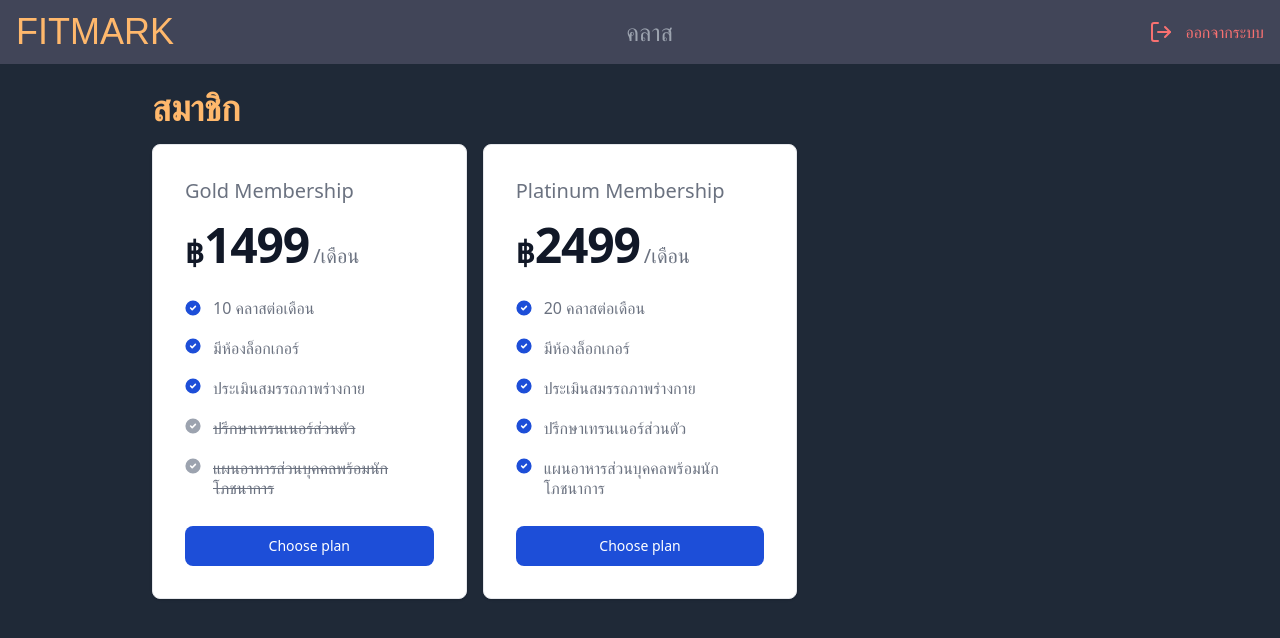
After one commit to Piyanut012/FitMark, a Django app: page /Memberships/ in a window 1280 px wide. The commit adds this page. Shown: the top 638 px of the page. Run offline with Django 5.2, Linux system fonts and the light colour scheme; the visitor is signed in with stand-in values (Sample User, id 1); data that the repository does not hold is empty; some libraries are stand-ins or nearby versions; some web fonts are replaced.

Commit message:
Add Membership page

```diff
--- /dev/null
+++ b/fitness_management/fitmark/templates/Membership.html
@@ -0,0 +1,97 @@
+{% extends "base.html" %}
+{% block title %}Membership{% endblock %}
+{% block nav %}{% include "navbar.html" %}{% endblock %}
+{% block content %}
+    <!-- Class Booking Section -->
+    <section class="max-w-5xl mx-auto p-6">
+        <h2 class="text-4xl font-bold text-accent mb-4">สมาชิก</h2>
+
+        <div class="grid md:grid-cols-3 md:gap-4">
+            <!--  Gold Membership Card -->
+            <div class="w-full max-w-sm p-4 bg-white border border-gray-200 rounded-lg shadow sm:p-8 dark:bg-gray-800 dark:border-gray-700">
+                <h5 class="mb-4 text-xl font-medium text-gray-500 dark:text-gray-400">Gold Membership</h5>
+                <div class="flex items-baseline text-gray-900 dark:text-white">
+                    <span class="text-3xl font-semibold">฿</span>
+                    <span class="text-5xl font-extrabold tracking-tight">1499</span>
+                    <span class="ms-1 text-xl font-normal text-gray-500 dark:text-gray-400">/เดือน</span>
+                </div>
+                <ul role="list" class="space-y-5 my-7">
+                    <li class="flex items-center">
+                        <svg class="flex-shrink-0 w-4 h-4 text-blue-700 dark:text-blue-500" aria-hidden="true" xmlns="http://www.w3.org/2000/svg" fill="currentColor" viewBox="0 0 20 20">
+                        <path d="M10 .5a9.5 9.5 0 1 0 9.5 9.5A9.51 9.51 0 0 0 10 .5Zm3.707 8.207-4 4a1 1 0 0 1-1.414 0l-2-2a1 1 0 0 1 1.414-1.414L9 10.586l3.293-3.293a1 1 0 0 1 1.414 1.414Z"/>
+                        </svg>
+                        <span class="text-base font-normal leading-tight text-gray-500 dark:text-gray-400 ms-3">10 คลาสต่อเดือน</span>
+                    </li>
+                    <li class="flex">
+                        <svg class="flex-shrink-0 w-4 h-4 text-blue-700 dark:text-blue-500" aria-hidden="true" xmlns="http://www.w3.org/2000/svg" fill="currentColor" viewBox="0 0 20 20">
+                        <path d="M10 .5a9.5 9.5 0 1 0 9.5 9.5A9.51 9.51 0 0 0 10 .5Zm3.707 8.207-4 4a1 1 0 0 1-1.414 0l-2-2a1 1 0 0 1 1.414-1.414L9 10.586l3.293-3.293a1 1 0 0 1 1.414 1.414Z"/>
+                        </svg>
+                        <span class="text-base font-normal leading-tight text-gray-500 dark:text-gray-400 ms-3">มีห้องล็อกเกอร์</span>
+                    </li>
+                    <li class="flex">
+                        <svg class="flex-shrink-0 w-4 h-4 text-blue-700 dark:text-blue-500" aria-hidden="true" xmlns="http://www.w3.org/2000/svg" fill="currentColor" viewBox="0 0 20 20">
+                        <path d="M10 .5a9.5 9.5 0 1 0 9.5 9.5A9.51 9.51 0 0 0 10 .5Zm3.707 8.207-4 4a1 1 0 0 1-1.414 0l-2-2a1 1 0 0 1 1.414-1.414L9 10.586l3.293-3.293a1 1 0 0 1 1.414 1.414Z"/>
+                        </svg>
+                        <span class="text-base font-normal leading-tight text-gray-500 dark:text-gray-400 ms-3">ประเมินสมรรถภาพร่างกาย</span>
+                    </li>
+                    <li class="flex line-through decoration-gray-500">
+                        <svg class="flex-shrink-0 w-4 h-4 text-gray-400 dark:text-gray-500" aria-hidden="true" xmlns="http://www.w3.org/2000/svg" fill="currentColor" viewBox="0 0 20 20">
+                        <path d="M10 .5a9.5 9.5 0 1 0 9.5 9.5A9.51 9.51 0 0 0 10 .5Zm3.707 8.207-4 4a1 1 0 0 1-1.414 0l-2-2a1 1 0 0 1 1.414-1.414L9 10.586l3.293-3.293a1 1 0 0 1 1.414 1.414Z"/>
+                        </svg>
+                        <span class="text-base font-normal leading-tight text-gray-500 ms-3">ปรึกษาเทรนเนอร์ส่วนตัว</span>
+                    </li>
+                    <li class="flex line-through decoration-gray-500">
+                        <svg class="flex-shrink-0 w-4 h-4 text-gray-400 dark:text-gray-500" aria-hidden="true" xmlns="http://www.w3.org/2000/svg" fill="currentColor" viewBox="0 0 20 20">
+                        <path d="M10 .5a9.5 9.5 0 1 0 9.5 9.5A9.51 9.51 0 0 0 10 .5Zm3.707 8.207-4 4a1 1 0 0 1-1.414 0l-2-2a1 1 0 0 1 1.414-1.414L9 10.586l3.293-3.293a1 1 0 0 1 1.414 1.414Z"/>
+                        </svg>
+                        <span class="text-base font-normal leading-tight text-gray-500 ms-3">แผนอาหารส่วนบุคคลพร้อมนักโภชนาการ</span>
+                    </li>
+                </ul>
+                <button type="button" class="text-white bg-blue-700 hover:bg-blue-800 focus:ring-4 focus:outline-none focus:ring-blue-200 dark:bg-blue-600 dark:hover:bg-blue-700 dark:focus:ring-blue-900 font-medium rounded-lg text-sm px-5 py-2.5 inline-flex justify-center w-full text-center">Choose plan</button>
+            </div>
+            <!--  Gold Membership Card -->
+            <div class="w-full max-w-sm p-4 bg-white border border-gray-200 rounded-lg shadow sm:p-8 dark:bg-gray-800 dark:border-gray-700">
+                <h5 class="mb-4 text-xl font-medium text-gray-500 dark:text-gray-400">Platinum Membership</h5>
+                <div class="flex items-baseline text-gray-900 dark:text-white">
+                    <span class="text-3xl font-semibold">฿</span>
+                    <span class="text-5xl font-extrabold tracking-tight">2499</span>
+                    <span class="ms-1 text-xl font-normal text-gray-500 dark:text-gray-400">/เดือน</span>
+                </div>
+                <ul role="list" class="space-y-5 my-7">
+                    <li class="flex items-center">
+                        <svg class="flex-shrink-0 w-4 h-4 text-blue-700 dark:text-blue-500" aria-hidden="true" xmlns="http://www.w3.org/2000/svg" fill="currentColor" viewBox="0 0 20 20">
+                        <path d="M10 .5a9.5 9.5 0 1 0 9.5 9.5A9.51 9.51 0 0 0 10 .5Zm3.707 8.207-4 4a1 1 0 0 1-1.414 0l-2-2a1 1 0 0 1 1.414-1.414L9 10.586l3.293-3.293a1 1 0 0 1 1.414 1.414Z"/>
+                        </svg>
+                        <span class="text-base font-normal leading-tight text-gray-500 dark:text-gray-400 ms-3">20 คลาสต่อเดือน</span>
+                    </li>
+                    <li class="flex">
+                        <svg class="flex-shrink-0 w-4 h-4 text-blue-700 dark:text-blue-500" aria-hidden="true" xmlns="http://www.w3.org/2000/svg" fill="currentColor" viewBox="0 0 20 20">
+                        <path d="M10 .5a9.5 9.5 0 1 0 9.5 9.5A9.51 9.51 0 0 0 10 .5Zm3.707 8.207-4 4a1 1 0 0 1-1.414 0l-2-2a1 1 0 0 1 1.414-1.414L9 10.586l3.293-3.293a1 1 0 0 1 1.414 1.414Z"/>
+                        </svg>
+                        <span class="text-base font-normal leading-tight text-gray-500 dark:text-gray-400 ms-3">มีห้องล็อกเกอร์</span>
+                    </li>
+                    <li class="flex">
+                        <svg class="flex-shrink-0 w-4 h-4 text-blue-700 dark:text-blue-500" aria-hidden="true" xmlns="http://www.w3.org/2000/svg" fill="currentColor" viewBox="0 0 20 20">
+                        <path d="M10 .5a9.5 9.5 0 1 0 9.5 9.5A9.51 9.51 0 0 0 10 .5Zm3.707 8.207-4 4a1 1 0 0 1-1.414 0l-2-2a1 1 0 0 1 1.414-1.414L9 10.586l3.293-3.293a1 1 0 0 1 1.414 1.414Z"/>
+                        </svg>
+                        <span class="text-base font-normal leading-tight text-gray-500 dark:text-gray-400 ms-3">ประเมินสมรรถภาพร่างกาย</span>
+                    </li>
+                    <li class="flex">
+                        <svg class="flex-shrink-0 w-4 h-4 text-blue-700 dark:text-blue-500" aria-hidden="true" xmlns="http://www.w3.org/2000/svg" fill="currentColor" viewBox="0 0 20 20">
+                        <path d="M10 .5a9.5 9.5 0 1 0 9.5 9.5A9.51 9.51 0 0 0 10 .5Zm3.707 8.207-4 4a1 1 0 0 1-1.414 0l-2-2a1 1 0 0 1 1.414-1.414L9 10.586l3.293-3.293a1 1 0 0 1 1.414 1.414Z"/>
+                        </svg>
+                        <span class="text-base font-normal leading-tight text-gray-500 dark:text-gray-400 ms-3">ปรึกษาเทรนเนอร์ส่วนตัว</span>
+                    </li>
+                    <li class="flex">
+                        <svg class="flex-shrink-0 w-4 h-4 text-blue-700 dark:text-blue-500" aria-hidden="true" xmlns="http://www.w3.org/2000/svg" fill="currentColor" viewBox="0 0 20 20">
+                        <path d="M10 .5a9.5 9.5 0 1 0 9.5 9.5A9.51 9.51 0 0 0 10 .5Zm3.707 8.207-4 4a1 1 0 0 1-1.414 0l-2-2a1 1 0 0 1 1.414-1.414L9 10.586l3.293-3.293a1 1 0 0 1 1.414 1.414Z"/>
+                        </svg>
+                        <span class="text-base font-normal leading-tight text-gray-500 dark:text-gray-400 ms-3">แผนอาหารส่วนบุคคลพร้อมนักโภชนาการ</span>
+                    </li>
+                </ul>
+                <button type="button" class="text-white bg-blue-700 hover:bg-blue-800 focus:ring-4 focus:outline-none focus:ring-blue-200 dark:bg-blue-600 dark:hover:bg-blue-700 dark:focus:ring-blue-900 font-medium rounded-lg text-sm px-5 py-2.5 inline-flex justify-center w-full text-center">Choose plan</button>
+            </div>
+        </div>
+    </section>
+
+{% endblock %}
--- a/fitness_management/fitmark/templates/navbar.html
+++ b/fitness_management/fitmark/templates/navbar.html
@@ -6,6 +6,7 @@
             {% if request.user.customer %}
             <a href="{% url 'booking' %}" class=" py-4 px-4 hover:text-accent">จองคลาส</a>
             <a href="{% url 'my_booking' %}" class=" py-4 px-4 hover:text-accent">การจองของฉัน</a>
+            <a href="{% url 'memberships' %}" class=" py-4 px-4 hover:text-accent">สมาชิก</a>
             {% elif request.user.trainer %}
             <a href="{% url 'classes_schedule' %}" class=" py-4 px-4 hover:text-accent">ตารางคลาส</a>
             <a href="{% url 'manage_classes' %}" class=" py-4 px-4 hover:text-accent">จัดการคลาส</a>
--- a/fitness_management/fitmark/urls.py
+++ b/fitness_management/fitmark/urls.py
@@ -15,6 +15,7 @@ urlpatterns = [
     path("BookClass/add/", views.BookClass.as_view(), name="add_book_class"),
     path("MyBooking/", views.MyBookingView.as_view(), name="my_booking"),
     path("MyBooking/delete/<int:booking_id>/", views.MyBookingView.as_view(), name="delete_my_booking"),
+    path("Memberships/", views.MembershipsView.as_view(), name="memberships"),
 
     # Trainer pages
     path("ManageClasses/", views.ManageClasses.as_view(), name="manage_classes"),
--- a/fitness_management/fitmark/views.py
+++ b/fitness_management/fitmark/views.py
@@ -11,6 +11,8 @@ from django.http import HttpRequest, HttpResponse, JsonResponse
 from django.views.decorators.csrf import csrf_exempt
 from django.contrib import messages
 from django.utils import timezone
+import qrcode
+from io import BytesIO
 
 class FirstPageView(View):
 
@@ -311,3 +313,44 @@ class MyBookingView(LoginRequiredMixin, PermissionRequiredMixin, View):
         booking.delete()
         messages.success(request, "ยกเลิกการจองสำเร็จ")
         return JsonResponse({"success": True})
+
+class MembershipsView(LoginRequiredMixin, PermissionRequiredMixin, View):
+    login_url = '/login/'
+    permission_required = ["fitmark.view_membership"]
+
+    def handle_no_permission(self):
+
+        if not self.request.user.is_authenticated:
+            messages.error(self.request, "คุณต้องเข้าสู่ระบบก่อน")
+            return redirect(self.login_url)
+
+        messages.error(self.request, "คุณไม่มีสิทธิ์เข้าถึงหน้านี้")
+        return redirect('classes_schedule')
+
+    def get(self, request):
+        memberships = Membership.objects.all()
+        return render(request, 'Membership.html', {"memberships": memberships})
+
+class GenerateQRCodeView(View):
+    def get(self, request, membership_id):
+        membership = get_object_or_404(Membership, id=membership_id)
+
+        # สร้างข้อมูลสำหรับ QR code
+        qr_data = f"สมัครสมาชิก {membership.name} ราคา {membership.price} บาท"
+
+        # สร้าง QR code
+        qr = qrcode.QRCode(
+            version=1,
+            error_correction=qrcode.constants.ERROR_CORRECT_L,
+            box_size=10,
+            border=4,
+        )
+        qr.add_data(qr_data)
+        qr.make(fit=True)
+
+        img = qr.make_image(fill='black', back_color='white')
+        buffer = BytesIO()
+        img.save(buffer, format="PNG")
+        buffer.seek(0)
+
+        return HttpResponse(buffer, content_type="image/png")
--- a/fitness_management/theme/static/css/dist/styles.css
+++ b/fitness_management/theme/static/css/dist/styles.css
@@ -3050,6 +3054,11 @@ html {
   margin-right: auto;
 }
 
+.my-7 {
+  margin-top: 1.75rem;
+  margin-bottom: 1.75rem;
+}
+
 .mb-12 {
   margin-bottom: 3rem;
 }
@@ -3106,6 +3115,14 @@ html {
   margin-top: 1.75rem;
 }
 
+.ms-1 {
+  margin-inline-start: 0.25rem;
+}
+
+.ms-3 {
+  margin-inline-start: 0.75rem;
+}
+
 .block {
   display: block;
 }
@@ -3118,6 +3135,10 @@ html {
   display: flex;
 }
 
+.inline-flex {
+  display: inline-flex;
+}
+
 .grid {
   display: grid;
 }
@@ -3214,6 +3235,14 @@ html {
   max-width: 20rem;
 }
 
+.max-w-sm {
+  max-width: 24rem;
+}
+
+.flex-shrink-0 {
+  flex-shrink: 0;
+}
+
 .grow {
   flex-grow: 1;
 }
@@ -3224,6 +3253,10 @@ html {
 
 .items-center {
   align-items: center;
+}
+
+.items-baseline {
+  align-items: baseline;
 }
 
 .items-stretch {
@@ -3278,6 +3311,12 @@ html {
   margin-bottom: calc(0.5rem * var(--tw-space-y-reverse));
 }
 
+.space-y-5 > :not([hidden]) ~ :not([hidden]) {
+  --tw-space-y-reverse: 0;
+  margin-top: calc(1.25rem * calc(1 - var(--tw-space-y-reverse)));
+  margin-bottom: calc(1.25rem * var(--tw-space-y-reverse));
+}
+
 .rounded-3xl {
   border-radius: 1.5rem;
 }
@@ -3312,6 +3351,11 @@ html {
   border-color: var(--fallback-s,oklch(var(--s)/var(--tw-border-opacity)));
 }
 
+.border-gray-200 {
+  --tw-border-opacity: 1;
+  border-color: rgb(229 231 235 / var(--tw-border-opacity));
+}
+
 .bg-accent {
   --tw-bg-opacity: 1;
   background-color: var(--fallback-a,oklch(var(--a)/var(--tw-bg-opacity)));
@@ -3352,6 +3396,16 @@ html {
   background-color: rgb(248 113 113 / var(--tw-bg-opacity));
 }
 
+.bg-blue-700 {
+  --tw-bg-opacity: 1;
+  background-color: rgb(29 78 216 / var(--tw-bg-opacity));
+}
+
+.bg-white {
+  --tw-bg-opacity: 1;
+  background-color: rgb(255 255 255 / var(--tw-bg-opacity));
+}
+
 .object-cover {
   -o-object-fit: cover;
      object-fit: cover;
@@ -3421,6 +3475,16 @@ html {
   padding-bottom: 1.25rem;
 }
 
+.px-5 {
+  padding-left: 1.25rem;
+  padding-right: 1.25rem;
+}
+
+.py-2\.5 {
+  padding-top: 0.625rem;
+  padding-bottom: 0.625rem;
+}
+
 .pe-3\.5 {
   padding-inline-end: 0.875rem;
 }
@@ -3477,6 +3541,11 @@ html {
   line-height: 1.75rem;
 }
 
+.text-base {
+  font-size: 1rem;
+  line-height: 1.5rem;
+}
+
 .font-bold {
   font-weight: 700;
 }
@@ -3489,6 +3558,14 @@ html {
   font-weight: 600;
 }
 
+.font-extrabold {
+  font-weight: 800;
+}
+
+.font-normal {
+  font-weight: 400;
+}
+
 .leading-none {
   line-height: 1;
 }
@@ -3497,8 +3574,16 @@ html {
   line-height: 1.5;
 }
 
+.leading-tight {
+  line-height: 1.25;
+}
+
 .tracking-normal {
   letter-spacing: 0em;
+}
+
+.tracking-tight {
+  letter-spacing: -0.025em;
 }
 
 .text-accent {
@@ -3561,13 +3646,21 @@ html {
   color: rgb(202 138 4 / var(--tw-text-opacity));
 }
 
-.text-green-400 {
+.text-blue-700 {
   --tw-text-opacity: 1;
-  color: rgb(74 222 128 / var(--tw-text-opacity));
+  color: rgb(29 78 216 / var(--tw-text-opacity));
 }
 
 .text-opacity-75 {
   --tw-text-opacity: 0.75;
+}
+
+.line-through {
+  text-decoration-line: line-through;
+}
+
+.decoration-gray-500 {
+  text-decoration-color: #6b7280;
 }
 
 .opacity-70 {
@@ -3583,6 +3676,12 @@ html {
 .shadow-xl {
   --tw-shadow: 0 20px 25px -5px rgb(0 0 0 / 0.1), 0 8px 10px -6px rgb(0 0 0 / 0.1);
   --tw-shadow-colored: 0 20px 25px -5px var(--tw-shadow-color), 0 8px 10px -6px var(--tw-shadow-color);
+  box-shadow: var(--tw-ring-offset-shadow, 0 0 #0000), var(--tw-ring-shadow, 0 0 #0000), var(--tw-shadow);
+}
+
+.shadow {
+  --tw-shadow: 0 1px 3px 0 rgb(0 0 0 / 0.1), 0 1px 2px -1px rgb(0 0 0 / 0.1);
+  --tw-shadow-colored: 0 1px 3px 0 var(--tw-shadow-color), 0 1px 2px -1px var(--tw-shadow-color);
   box-shadow: var(--tw-ring-offset-shadow, 0 0 #0000), var(--tw-ring-shadow, 0 0 #0000), var(--tw-shadow);
 }
 
@@ -3686,18 +3785,47 @@ html {
   box-shadow: var(--tw-ring-offset-shadow), var(--tw-ring-shadow), var(--tw-shadow, 0 0 #0000);
 }
 
+.focus\:ring-4:focus {
+  --tw-ring-offset-shadow: var(--tw-ring-inset) 0 0 0 var(--tw-ring-offset-width) var(--tw-ring-offset-color);
+  --tw-ring-shadow: var(--tw-ring-inset) 0 0 0 calc(4px + var(--tw-ring-offset-width)) var(--tw-ring-color);
+  box-shadow: var(--tw-ring-offset-shadow), var(--tw-ring-shadow), var(--tw-shadow, 0 0 #0000);
+}
+
 .focus\:ring-blue-500:focus {
   --tw-ring-opacity: 1;
   --tw-ring-color: rgb(59 130 246 / var(--tw-ring-opacity));
 }
 
+.focus\:ring-blue-200:focus {
+  --tw-ring-opacity: 1;
+  --tw-ring-color: rgb(191 219 254 / var(--tw-ring-opacity));
+}
+
+@media (min-width: 640px) {
+  .sm\:p-8 {
+    padding: 2rem;
+  }
+}
+
 @media (min-width: 768px) {
   .md\:grid-cols-2 {
     grid-template-columns: repeat(2, minmax(0, 1fr));
   }
 
+  .md\:grid-cols-3 {
+    grid-template-columns: repeat(3, minmax(0, 1fr));
+  }
+
   .md\:gap-4 {
     gap: 1rem;
+  }
+
+  .md\:gap-1 {
+    gap: 0.25rem;
+  }
+
+  .md\:gap-2 {
+    gap: 0.5rem;
   }
 }
 
```
Also changed, not shown: other parts of fitness_management/theme/static/css/dist/styles.css (+45 -6 lines), 1 other file.
